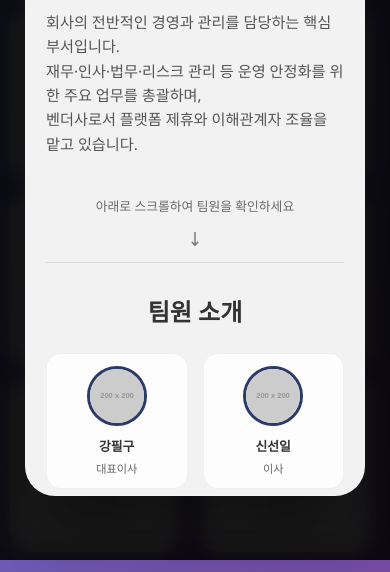
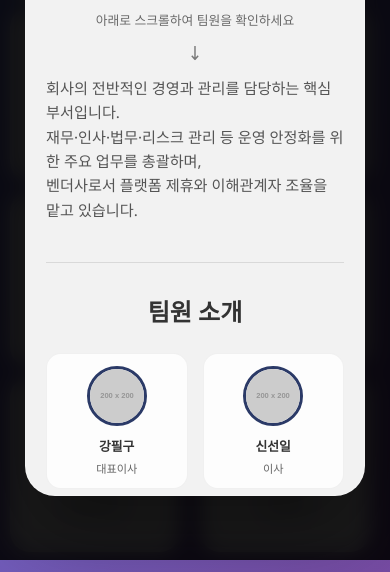
Before and after one commit to Agency8Group/team-card, a plain HTML site: page index.html in a window 390 px wide. Both pictures are taken after a click on the element 95 px from the left and 193 px from the top of the page. Shown: the part 284-856 px from the top of the page. Drawn offline with nearby package versions, Linux system fonts and the light colour scheme; placeholder pictures from the web are drawn by us; animation ran at ten frames a second.

Commit message:
팀소개섹션변경

```diff
--- a/index.html
+++ b/index.html
@@ -42,15 +42,20 @@
                         id="modalCategory"
                     ></div>
                 </div>
-                <div
-                    class="fullscreen-card-description"
-                    id="modalDescription"
-                ></div>
                 <div class="modal-scroll-hint">
                     <div class="modal-scroll-hint-text">
                         아래로 스크롤하여 팀원을 확인하세요
                     </div>
                     <div class="modal-scroll-hint-arrow">↓</div>
+                </div>
+                <div
+                    class="team-description-section"
+                    id="teamDescriptionSection"
+                >
+                    <div
+                        class="fullscreen-card-description"
+                        id="modalDescription"
+                    ></div>
                 </div>
                 <div class="team-members-section" id="teamMembersSection">
                     <h3 class="team-members-title">팀원 소개</h3>
--- a/style.css
+++ b/style.css
@@ -804,6 +804,11 @@ body {
     text-align: center;
 }
 
+.team-description-section {
+    margin-top: 20px;
+    margin-bottom: 30px;
+}
+
 .team-members-grid {
     display: grid;
     grid-template-columns: repeat(auto-fit, minmax(120px, 1fr));
@@ -1114,6 +1119,11 @@ body {
         font-size: 0.6rem;
     }
 
+    .team-description-section {
+        margin-top: 15px;
+        margin-bottom: 20px;
+    }
+
     .modal-scroll-hint {
         margin-bottom: 15px;
     }
@@ -1198,6 +1208,11 @@ body {
         font-size: 18px;
     }
 
+    .team-description-section {
+        margin-top: 10px;
+        margin-bottom: 15px;
+    }
+
     .modal-scroll-hint {
         margin-bottom: 10px;
     }
```
